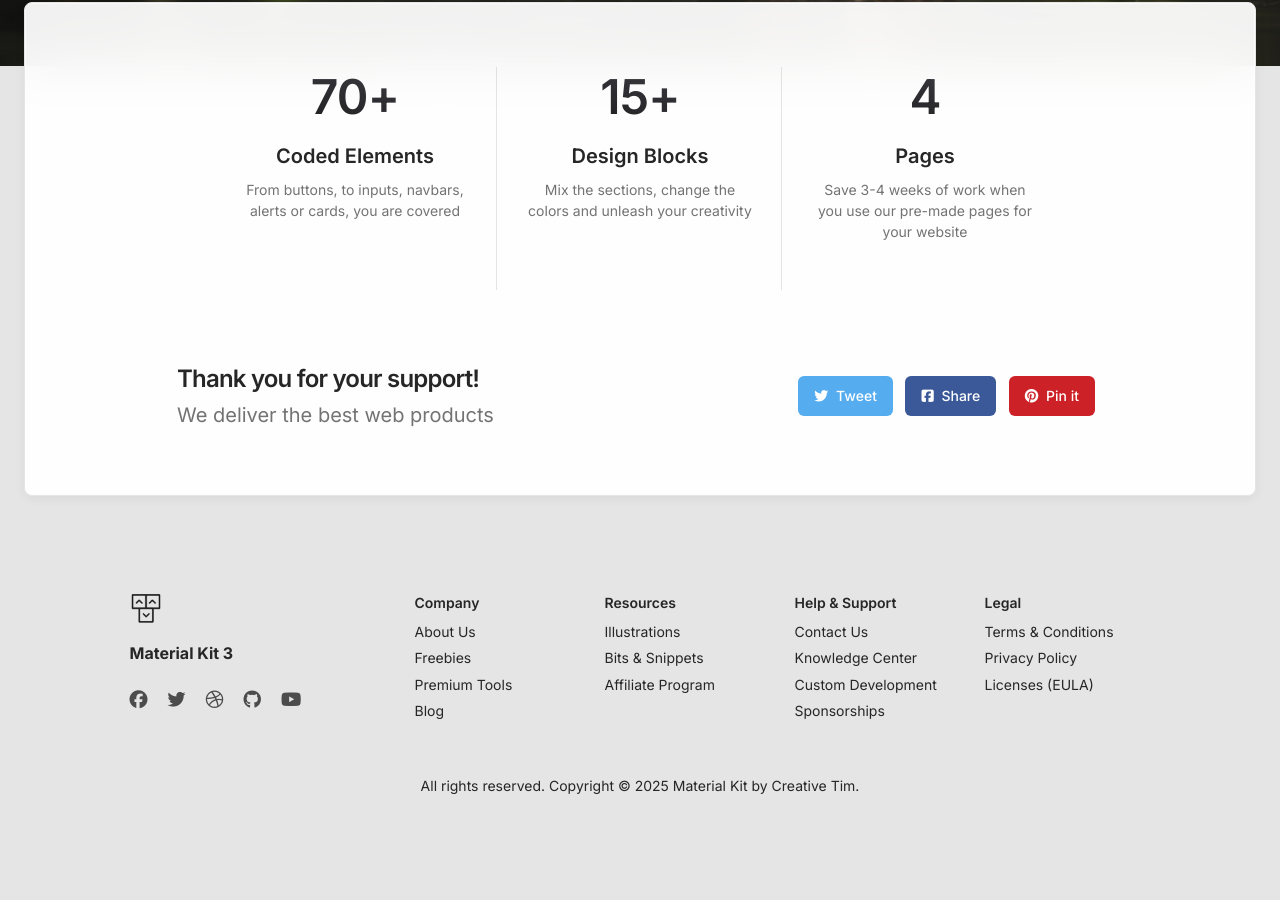
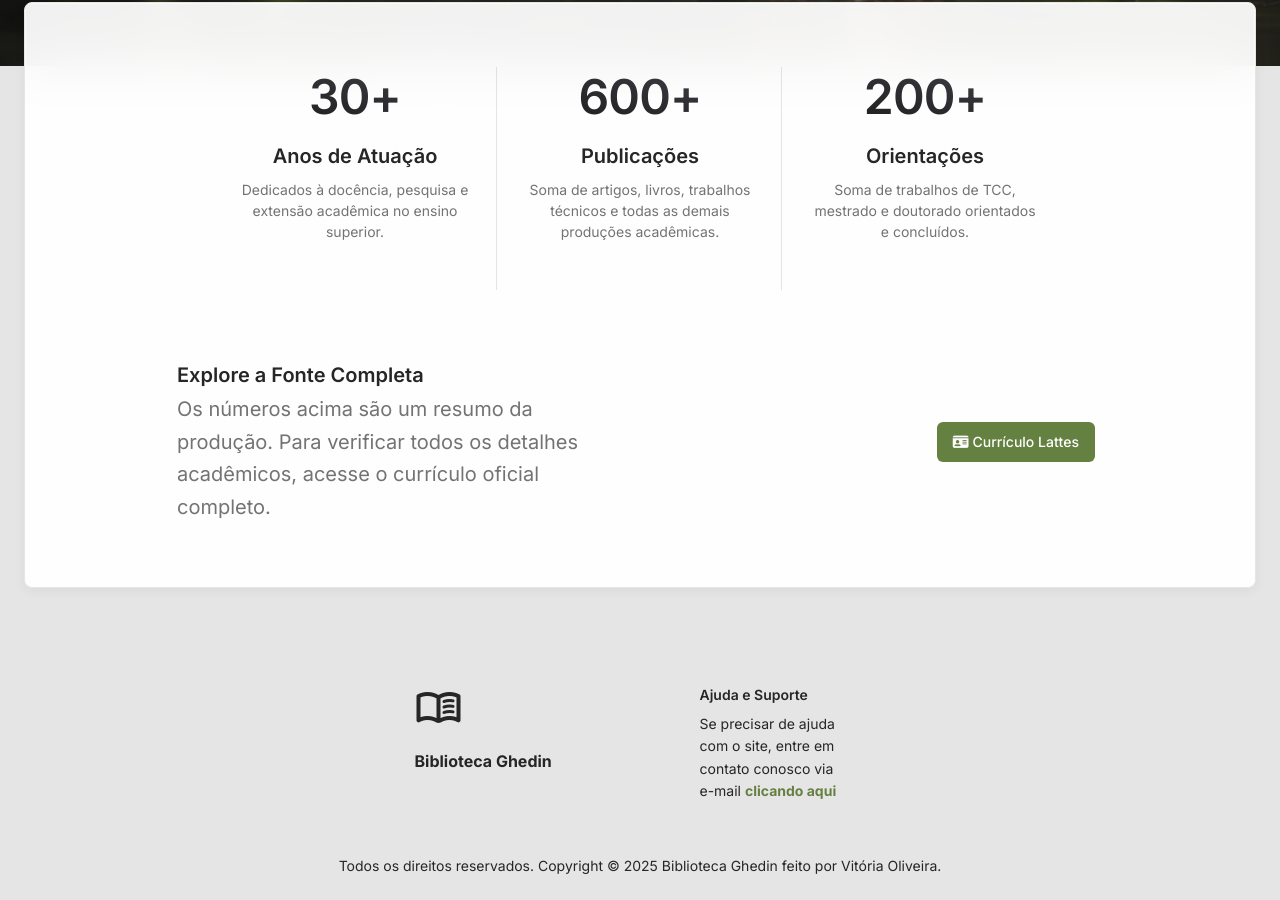
Before and after one commit to vyvisz/Repositorio-Digital-Academico, a website: page index.html in a window 1280 px wide. Shown: the part 534-1434 px from the top of the page. Before the commit the page ends 1354 px from the top, so only its background shows below. Drawn offline with nearby package versions, Linux system fonts and the light colour scheme; some packages are replaced by stand-ins of ours.

Commit message:
Ajustes na navbar para ficar responsiva e implementações de informações na tela inicial

```diff
--- a/index.html
+++ b/index.html
@@ -34,7 +34,7 @@
 <div class="container position-sticky z-index-sticky top-0">
   <div class="row">
     <div class="col-12">
-      <nav class="navbar navbar-expand-lg  blur border-radius-xl top-0 z-index-fixed shadow position-absolute my-3 p-2 start-0 end-0 mx-4">
+      <nav class="navbar navbar-expand-lg bg-success blur border-radius-xl top-0 z-index-fixed shadow position-absolute my-3 p-2 start-0 end-0 mx-4">
         <div class="container-fluid px-0">
           <a class="navbar-brand font-weight-bolder ms-sm-3 text-sm" href=" " data-placement="bottom">
             Biblioteca Ghedin
@@ -47,16 +47,16 @@
             </span>
           </button>
           <div class="collapse navbar-collapse pt-3 pb-2 py-lg-0 w-100" id="navigation">
+
             <ul class="navbar-nav navbar-nav-hover ms-auto">
 
-              <li class="nav-item dropdown dropdown-hover mx-2">
+              <li class="nav-item dropdown dropdown-hover mx-2 d-none d-lg-block">
                 <a class="nav-link ps-2 d-flex cursor-pointer align-items-center font-weight-semibold" id="dropdownMenuPages" data-bs-toggle="dropdown" aria-expanded="false">
                   <i class="material-symbols-rounded opacity-6 me-2 text-md">dashboard</i>
                   Biografia
                   <i class="material-symbols-rounded arrow ms-auto ms-md-2 text-white">keyboard_arrow_down</i>
                 </a>
                 <div class="dropdown-menu dropdown-menu-animation ms-n3 dropdown-md p-3 border-radius-xl mt-0 mt-lg-3" aria-labelledby="dropdownMenuPages">
-                  <div class="d-none d-lg-block">
                   <a href="./pages/sobreprof.html" class="dropdown-item border-radius-md">
                     <span>Sobre o professor</span>
                   </a>
@@ -64,62 +64,85 @@
                     <span>Linhas de pesquisa</span>
                   </a>
                 </div>
+              </li>
+
+              <li class="nav-item d-lg-none">
+                <a class="nav-link ps-2 d-flex cursor-pointer align-items-center font-weight-semibold" data-bs-toggle="collapse" href="#collapseBiografia" aria-expanded="false" aria-controls="collapseBiografia">
+                  <i class="material-symbols-rounded opacity-6 me-2 text-md">dashboard</i>
+                  Biografia
+                  <i class="material-symbols-rounded arrow ms-auto ms-md-2 text-white">keyboard_arrow_down</i>
+                </a>
+                <div class="collapse" id="collapseBiografia">
+                  <a href="./pages/sobreprof.html" class="dropdown-item border-radius-md text-white" style="padding-left: 2rem !important;">
+                    <span>Sobre o professor</span>
+                  </a>
+                  <a href="./pages/linhas.html" class="dropdown-item border-radius-md text-white" style="padding-left: 2rem !important;">
+                    <span>Linhas de pesquisa</span>
+                  </a>
                 </div>
               </li>
 
-              <li class="nav-item dropdown dropdown-hover mx-2">
+
+              <li class="nav-item dropdown dropdown-hover mx-2 d-none d-lg-block">
                 <a class="nav-link ps-2 d-flex cursor-pointer align-items-center font-weight-semibold" id="dropdownMenuBlocks" data-bs-toggle="dropdown" aria-expanded="false">
                   <i class="material-symbols-rounded opacity-6 me-2 text-md">view_day</i>
                   Produções
                   <i class="material-symbols-rounded arrow ms-auto ms-md-2 text-white">keyboard_arrow_down</i>
                 </a>
                 <div class="dropdown-menu dropdown-menu-animation ms-n3 dropdown-md p-3 border-radius-xl mt-0 mt-lg-3" aria-labelledby="dropdownMenuPages">
-                  <div class="d-none d-lg-block">
-                    <a href="./pages/artigospublicados.html" class="dropdown-item border-radius-md">
-                      <span>Artigos publicados</span>
-                    </a>
-                    <a href="./pages/livros-capitulos.html" class="dropdown-item border-radius-md">
-                      <span>Livros e Capítulos</span>
-                    </a>
-                    <a href="./pages/trabalhos-em-congresso.html" class="dropdown-item border-radius-md">
-                      <span>Trabalhos em congresso</span>
-                    </a>
-                    <a href="./pages/outraspublicacoes.html" class="dropdown-item border-radius-md">
-                      <span>Outras publicações</span>
-                    </a>
-                    <a href="./pages/producaotecnica.html" class="dropdown-item border-radius-md">
-                      <span>Produção técnica</span>
-                    </a>
-                  </div>
+                  <a href="./pages/artigospublicados.html" class="dropdown-item border-radius-md"><span>Artigos publicados</span></a>
+                  <a href="./pages/livros-capitulos.html" class="dropdown-item border-radius-md"><span>Livros e Capítulos</span></a>
+                  <a href="./pages/trabalhos-em-congresso.html" class="dropdown-item border-radius-md"><span>Trabalhos em congresso</span></a>
+                  <a href="./pages/outraspublicacoes.html" class="dropdown-item border-radius-md"><span>Outras publicações</span></a>
+                  <a href="./pages/producaotecnica.html" class="dropdown-item border-radius-md"><span>Produção técnica</span></a>
                 </div>
               </li>
 
-              <li class="nav-item dropdown dropdown-hover mx-2">
+              <li class="nav-item d-lg-none">
+                 <a class="nav-link ps-2 d-flex cursor-pointer align-items-center font-weight-semibold" data-bs-toggle="collapse" href="#collapseProducoes" aria-expanded="false" aria-controls="collapseProducoes">
+                  <i class="material-symbols-rounded opacity-6 me-2 text-md">view_day</i>
+                  Produções
+                  <i class="material-symbols-rounded arrow ms-auto ms-md-2 text-white">keyboard_arrow_down</i>
+                </a>
+                <div class="collapse" id="collapseProducoes">
+                  <a href="./pages/artigospublicados.html" class="dropdown-item border-radius-md text-white" style="padding-left: 2rem !important;"><span>Artigos publicados</span></a>
+                  <a href="./pages/livros-capitulos.html" class="dropdown-item border-radius-md text-white" style="padding-left: 2rem !important;"><span>Livros e Capítulos</span></a>
+                  <a href="./pages/trabalhos-em-congresso.html" class="dropdown-item border-radius-md text-white" style="padding-left: 2rem !important;"><span>Trabalhos em congresso</span></a>
+                  <a href="./pages/outraspublicacoes.html" class="dropdown-item border-radius-md text-white" style="padding-left: 2rem !important;"><span>Outras publicações</span></a>
+                  <a href="./pages/producaotecnica.html" class="dropdown-item border-radius-md text-white" style="padding-left: 2rem !important;"><span>Produção técnica</span></a>
+                </div>
+              </li>
+
+              <li class="nav-item dropdown dropdown-hover mx-2 d-none d-lg-block">
                 <a class="nav-link ps-2 d-flex cursor-pointer align-items-center font-weight-semibold" id="dropdownMenuDocs" data-bs-toggle="dropdown" aria-expanded="false">
                   <i class="material-symbols-rounded opacity-6 me-2 text-md">article</i>
                   Atividades
                   <i class="material-symbols-rounded arrow ms-auto ms-md-2 text-white">keyboard_arrow_down</i>
                 </a>
                 <div class="dropdown-menu dropdown-menu-animation ms-n3 dropdown-md p-3 border-radius-xl mt-0 mt-lg-3" aria-labelledby="dropdownMenuPages">
-                  <div class="d-none d-lg-block">
-                    <a href="./pages/orientacoes.html" class="dropdown-item border-radius-md">
-                      <span>Orientações</span>
-                    </a>
-                    <a href="./pages/projetos.html" class="dropdown-item border-radius-md">
-                      <span>Projetos</span>
-                    </a>
-                    <a href="./pages/participacao-em-bancas.html" class="dropdown-item border-radius-md">
-                      <span>Participação em bancas</span>
-                    </a>
-                    <a href="./pages/eventos-palestras.html" class="dropdown-item border-radius-md">
-                      <span>Eventos e Palestras</span>
-                    </a>
-                    <a href="./pages/divulgacaocientifica.html" class="dropdown-item border-radius-md">
-                      <span>Divulgação Científica</span>
-                    </a>
-                  </div>
+                  <a href="./pages/orientacoes.html" class="dropdown-item border-radius-md"><span>Orientações</span></a>
+                  <a href="./pages/projetos.html" class="dropdown-item border-radius-md"><span>Projetos</span></a>
+                 <a href="./pages/participacao-em-bancas.html" class="dropdown-item border-radius-md"><span>Participação em bancas</span></a>
+                  <a href="./pages/eventos-palestras.html" class="dropdown-item border-radius-md"><span>Eventos e Palestras</span></a>
+                  <a href="./pages/divulgacaocientifica.html" class="dropdown-item border-radius-md"><span>Divulgação Científica</span></a>
                 </div>
               </li>
+
+              <li class="nav-item d-lg-none">
+                 <a class="nav-link ps-2 d-flex cursor-pointer align-items-center font-weight-semibold" data-bs-toggle="collapse" href="#collapseAtividades" aria-expanded="false" aria-controls="collapseAtividades">
+                  <i class="material-symbols-rounded opacity-6 me-2 text-md">article</i>
+                  Atividades
+                  <i class="material-symbols-rounded arrow ms-auto ms-md-2 text-white">keyboard_arrow_down</i>
+                </a>
+                <div class="collapse" id="collapseAtividades">
+                  <a href="./pages/orientacoes.html" class="dropdown-item border-radius-md text-white" style="padding-left: 2rem !important;"><span>Orientações</span></a>
+                  <a href="./pages/projetos.html" class="dropdown-item border-radius-md text-white" style="padding-left: 2rem !important;"><span>Projetos</span></a>
+                  <a href="./pages/participacao-em-bancas.html" class="dropdown-item border-radius-md text-white" style="padding-left: 2rem !important;"><span>Participação em bancas</span></a>
+                  <a href="./pages/eventos-palestras.html" class="dropdown-item border-radius-md text-white" style="padding-left: 2rem !important;"><span>Eventos e Palestras</span></a>
+                  <a href="./pages/divulgacaocientifica.html" class="dropdown-item border-radius-md text-white" style="padding-left: 2rem !important;"><span>Divulgação Científica</span></a>
+                </div>
+              </li>
+
               <li class="nav-item ms-lg-auto">
                 <a class="nav-link nav-link-icon me-2" href="./pages/about-us.html">
                   <p class="d-inline text-sm z-index-1 font-weight-semibold" data-bs-placement="bottom">Sobre</p>
@@ -149,7 +172,6 @@
 </header>
 
 <div class="card card-body blur shadow-blur mx-3 mx-md-4 mt-n6">
-
   <section class="pt-3 pb-4" id="count-stats">
     <div class="container">
       <div class="row">
@@ -157,25 +179,25 @@
           <div class="row">
             <div class="col-md-4 position-relative">
               <div class="p-3 text-center">
-              <h1 class="text-gradient text-dark"><span id="state1" countTo="70">0</span>+</h1>
-              <h5 class="mt-3">Coded Elements</h5>
-              <p class="text-sm font-weight-normal">From buttons, to inputs, navbars, alerts or cards, you are covered</p>
+                <h1 class="text-gradient text-dark"><span id="state1" countTo="30">0</span>+</h1>
+                <h5 class="mt-3">Anos de Atuação </h5>
+                <p class="text-sm font-weight-normal">Dedicados à docência, pesquisa e extensão acadêmica no ensino superior.</p>
               </div>
               <hr class="vertical dark">
             </div>
             <div class="col-md-4 position-relative">
               <div class="p-3 text-center">
-              <h1 class="text-gradient text-dark"> <span id="state2" countTo="15">0</span>+</h1>
-              <h5 class="mt-3">Design Blocks</h5>
-              <p class="text-sm font-weight-normal">Mix the sections, change the colors and unleash your creativity</p>
+                <h1 class="text-gradient text-dark"> <span id="state2" countTo="600">0</span>+</h1>
+                <h5 class="mt-3">Publicações</h5>
+                <p class="text-sm font-weight-normal">Soma de artigos, livros, trabalhos técnicos e todas as demais produções acadêmicas.</p>
               </div>
               <hr class="vertical dark">
             </div>
-          <div class="col-md-4">
+            <div class="col-md-4 position-relative">
               <div class="p-3 text-center">
-              <h1 class="text-gradient text-dark" id="state3" countTo="4">0</h1>
-              <h5 class="mt-3">Pages</h5>
-              <p class="text-sm font-weight-normal">Save 3-4 weeks of work when you use our pre-made pages for your website</p>
+                <h1 class="text-gradient text-dark"> <span id="state3" countTo="200">0</span>+</h1>
+                <h5 class="mt-3">Orientações</h5>
+                <p class="text-sm font-weight-normal">Soma de trabalhos de TCC, mestrado e doutorado orientados e concluídos.</p>
               </div>
             </div>
           </div>
@@ -189,195 +211,53 @@
       <div class="container">
         <div class="row">
           <div class="col-lg-5 ms-auto">
-        <h4 class="mb-1">Thank you for your support!</h4>
-        <p class="lead mb-0">We deliver the best web products</p>
+            <h5 class="mb-1">Explore a Fonte Completa</h5>
+            <p class="lead mb-0">Os números acima são um resumo da produção. Para verificar todos os detalhes acadêmicos, acesse o currículo oficial completo.</p>
           </div>
           <div class="col-lg-5 me-lg-auto my-lg-auto text-lg-end mt-5">
-        <a href="https://twitter.com/intent/tweet?text=Check%20Material%20UI%20Kit%20made%20by%20%40CreativeTim%20%23webdesign%20%23designsystem%20%23bootstrap5&url=https%3A%2F%2Fwww.creative-tim.com%2Fproduct%2Fmaterial-kit" class="btn btn-twitter mb-0 me-2" target="_blank">
-          <i class="fab fa-twitter me-1"></i> Tweet
-        </a>
-        <a href="https://www.facebook.com/sharer/sharer.php?u=https://www.creative-tim.com/product/material-kit" class="btn btn-facebook mb-0 me-2" target="_blank">
-          <i class="fab fa-facebook-square me-1"></i> Share
-        </a>
-        <a href="https://www.pinterest.com/pin/create/button/?url=https://www.creative-tim.com/product/material-kit" class="btn btn-pinterest mb-0 me-2" target="_blank">
-          <i class="fab fa-pinterest me-1"></i> Pin it
+            <a href="http://lattes.cnpq.br/5879015398476679" class="btn mb-0 me-2" target="_blank" style="background-color: #658142; border-color: #658142; color: #fff;">
+            <i class="fas fa-id-card me-1"></i>Currículo Lattes
             </a>
           </div>
         </div>
       </div>
     </div>
-<!-- -------   END PRE-FOOTER 2 - simple social line w/ title & 3 buttons    -------- -->
-
   </div>
 
-
-
-
+  <!-- -------   END PRE-FOOTER 2 - simple social line w/ title & 3 buttons    -------- -->
     <footer class="footer pt-5 mt-5">
       <div class="container">
-    <div class=" row">
-      <div class="col-md-3 mb-4 ms-auto">
+        <div class=" row justify-content-center">
+          <div class="col-md-3 mb-4 text-center text-md-start">
             <div>
-          <a href="https://www.creative-tim.com/product/material-kit">
-            <img src="./assets/img/logo-ct-dark.png" class="mb-3 footer-logo" alt="main_logo">
+              <a href="index.html">
+                <i class="material-symbols-rounded mb-3 fs-1 text-dark">
+                  menu_book
+                </i>
               </a>
-          <h6 class="font-weight-bolder mb-4">Material Kit 3</h6>
+              <h6 class="font-weight-bolder mb-4">Biblioteca Ghedin</h6>
             </div>
+          </div>
+          <div class="col-md-2 col-sm-6 col-6 mb-4">
             <div>
-          <ul class="d-flex flex-row ms-n3 nav">
+              <h6 class="text-sm">Ajuda e Suporte</h6>
+              <ul class="flex-column ms-n3 nav">
                 <li class="nav-item">
-              <a class="nav-link pe-1" href="https://www.facebook.com/CreativeTim" target="_blank">
-                <i class="fab fa-facebook text-lg opacity-8"></i>
+                  <span class="nav-link">
+                    Se precisar de ajuda com o site, entre em contato conosco via e-mail
+                    <a href="mailto:vitorialimaa3007@gmail.com"
+                      style="color: #658142; font-weight: bold;">
+                      clicando aqui
                     </a>
-            </li>
-
-            <li class="nav-item">
-              <a class="nav-link pe-1" href="https://twitter.com/creativetim" target="_blank">
-                <i class="fab fa-twitter text-lg opacity-8"></i>
-              </a>
-            </li>
-
-            <li class="nav-item">
-              <a class="nav-link pe-1" href="https://dribbble.com/creativetim" target="_blank">
-                <i class="fab fa-dribbble text-lg opacity-8"></i>
-              </a>
-            </li>
-
-
-            <li class="nav-item">
-              <a class="nav-link pe-1" href="https://github.com/creativetimofficial" target="_blank">
-                <i class="fab fa-github text-lg opacity-8"></i>
-              </a>
-            </li>
-
-            <li class="nav-item">
-              <a class="nav-link pe-1" href="https://www.youtube.com/channel/UCVyTG4sCw-rOvB9oHkzZD1w" target="_blank">
-                <i class="fab fa-youtube text-lg opacity-8"></i>
-              </a>
+                  </span>
                 </li>
               </ul>
             </div>
           </div>
-
-
-
-      <div class="col-md-2 col-sm-6 col-6 mb-4">
-        <div>
-          <h6 class="text-sm">Company</h6>
-          <ul class="flex-column ms-n3 nav">
-            <li class="nav-item">
-              <a class="nav-link" href="https://www.creative-tim.com/presentation" target="_blank">
-                About Us
-              </a>
-            </li>
-
-            <li class="nav-item">
-              <a class="nav-link" href="https://www.creative-tim.com/templates/free" target="_blank">
-                Freebies
-              </a>
-            </li>
-
-            <li class="nav-item">
-              <a class="nav-link" href="https://www.creative-tim.com/templates/premium" target="_blank">
-                Premium Tools
-              </a>
-            </li>
-
-            <li class="nav-item">
-              <a class="nav-link" href="https://www.creative-tim.com/blog" target="_blank">
-                Blog
-              </a>
-            </li>
-          </ul>
-        </div>
-      </div>
-
-      <div class="col-md-2 col-sm-6 col-6 mb-4">
-        <div>
-          <h6 class="text-sm">Resources</h6>
-          <ul class="flex-column ms-n3 nav">
-            <li class="nav-item">
-              <a class="nav-link" href="https://iradesign.io/" target="_blank">
-                Illustrations
-              </a>
-            </li>
-
-            <li class="nav-item">
-              <a class="nav-link" href="https://www.creative-tim.com/bits" target="_blank">
-                Bits & Snippets
-              </a>
-            </li>
-
-            <li class="nav-item">
-              <a class="nav-link" href="https://www.creative-tim.com/affiliates/new" target="_blank">
-                Affiliate Program
-              </a>
-            </li>
-          </ul>
-        </div>
-      </div>
-
-      <div class="col-md-2 col-sm-6 col-6 mb-4">
-        <div>
-          <h6 class="text-sm">Help & Support</h6>
-          <ul class="flex-column ms-n3 nav">
-            <li class="nav-item">
-              <a class="nav-link" href="https://www.creative-tim.com/contact-us" target="_blank">
-                Contact Us
-              </a>
-            </li>
-
-            <li class="nav-item">
-              <a class="nav-link" href="https://www.creative-tim.com/knowledge-center" target="_blank">
-                Knowledge Center
-              </a>
-            </li>
-
-            <li class="nav-item">
-              <a class="nav-link" href="https://services.creative-tim.com/?ref=ct-mk2-footer" target="_blank">
-                Custom Development
-              </a>
-            </li>
-
-            <li class="nav-item">
-              <a class="nav-link" href="https://www.creative-tim.com/sponsorships" target="_blank">
-                Sponsorships
-              </a>
-            </li>
-
-          </ul>
-        </div>
-      </div>
-
-      <div class="col-md-2 col-sm-6 col-6 mb-4 me-auto">
-        <div>
-          <h6 class="text-sm">Legal</h6>
-          <ul class="flex-column ms-n3 nav">
-            <li class="nav-item">
-              <a class="nav-link" href="https://www.creative-tim.com/knowledge-center/terms-of-service" target="_blank">
-                Terms & Conditions
-              </a>
-            </li>
-
-            <li class="nav-item">
-              <a class="nav-link" href="https://www.creative-tim.com/knowledge-center/privacy-policy" target="_blank">
-                Privacy Policy
-              </a>
-            </li>
-
-            <li class="nav-item">
-              <a class="nav-link" href="https://www.creative-tim.com/license" target="_blank">
-                Licenses (EULA)
-              </a>
-            </li>
-          </ul>
-        </div>
-      </div>
-
           <div class="col-12">
             <div class="text-center">
               <p class="text-dark my-4 text-sm font-weight-normal">
-            All rights reserved. Copyright © <script>document.write(new Date().getFullYear())</script> Material Kit by <a href="https://www.creative-tim.com" target="_blank">Creative Tim</a>.
+                Todos os direitos reservados. Copyright © <script>document.write(new Date().getFullYear())</script> Biblioteca Ghedin feito por <a href="https://www.creative-tim.com" target="_blank">Vitória Oliveira</a>.
               </p>
             </div>
           </div>
```
Also changed, not shown: assets/css/material-kit.css. Lines whose indentation alone changed are shown as unchanged.
